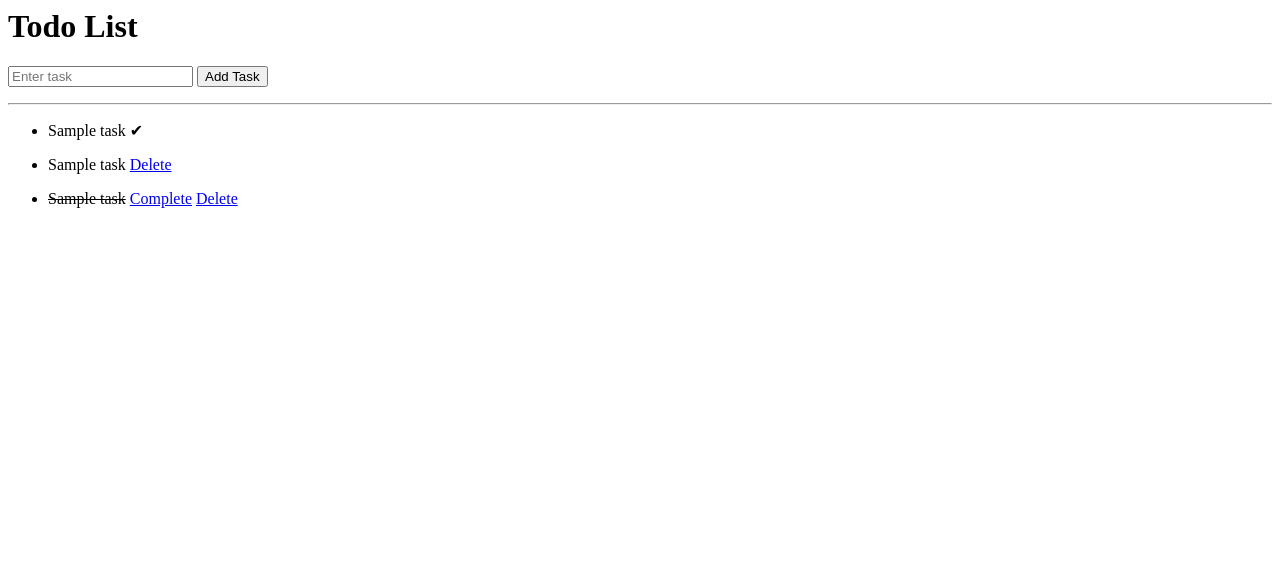
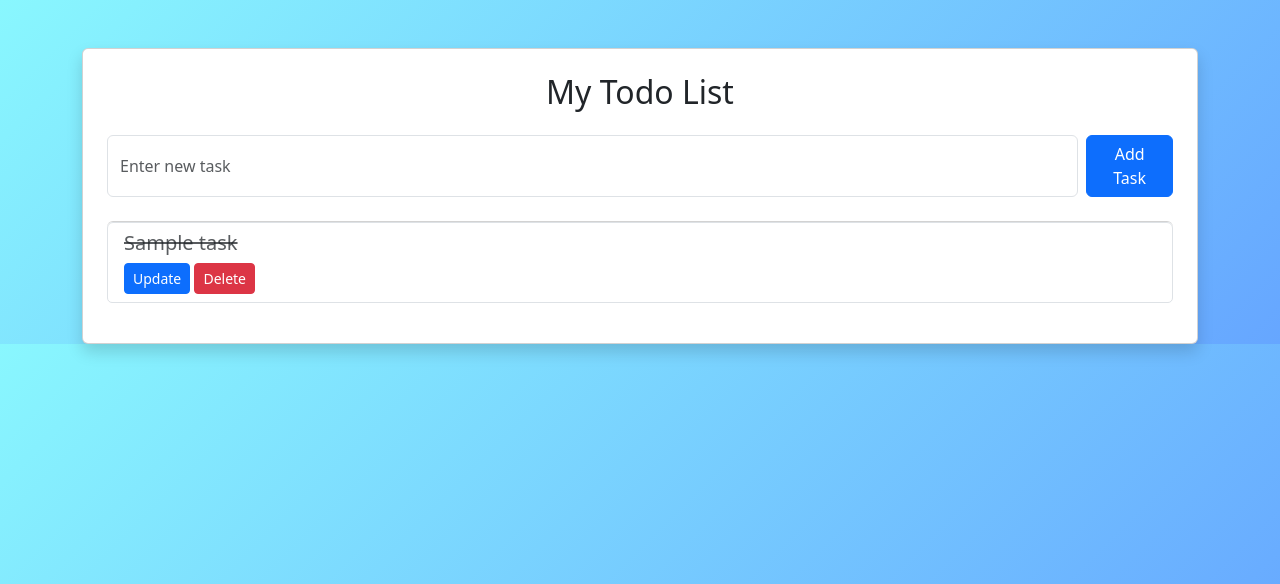
Before and after one commit to manerutuja22/To_Do_Application, a Django app: page / in a window 1280 px wide. Shown: the top 584 px of the page. Run offline with Django 5.2, Linux system fonts and the light colour scheme; tables that the repository leaves empty hold one stand-in row (values such as "Sample post").

Commit message:
Add features like update,delete,complete with CSS

```diff
--- a/todo/tasks/templates/tasks/list.html
+++ b/todo/tasks/templates/tasks/list.html
@@ -1,46 +1,84 @@
-<h1>Todo List</h1>
+<!DOCTYPE html>
+<html>
 
-<form method="POST">
-    {% csrf_token %}
-    <input type="text" name="title" placeholder="Enter task">
-    <button type="submit">Add Task</button>
+<head>
+
+<title>Todo App</title>
+
+<link href="https://cdn.jsdelivr.net/npm/bootstrap@5.3.3/dist/css/bootstrap.min.css" rel="stylesheet">
+
+</head>
+
+<body style="background:linear-gradient(135deg,#89f7fe,#66a6ff);">
+
+<div class="container mt-5">
+
+<div class="card shadow p-4">
+
+<h2 class="text-center mb-4">My Todo List</h2>
+
+<form method="POST" class="d-flex gap-2 mb-4">
+
+{% csrf_token %}
+
+<input
+type="text"
+name="title"
+class="form-control"
+placeholder="Enter new task"
+required
+>
+
+<button class="btn btn-primary">
+Add Task
+</button>
+
 </form>
 
-<hr>
+<ul class="list-group">
 
-<ul>
 {% for task in tasks %}
-    <li>
-        {{ task.title }}
-        {% if task.completed %}
-            ✔
-        {% endif %}
-    </li>
+
+<li class="list-group-item mb-3">
+
+{% if task.completed %}
+<h5 class="text-muted text-decoration-line-through">
+{{ task.title }}
+</h5>
+{% else %}
+<h5 class="text-dark">
+{{ task.title }}
+</h5>
+{% endif %}
+
+<div class="mt-2">
+
+{% if not task.completed %}
+<a href="/complete/{{ task.id }}" class="btn btn-success btn-sm">
+Complete
+</a>
+{% endif %}
+
+<a href="/update/{{ task.id }}" class="btn btn-primary btn-sm">
+Update
+</a>
+
+<a href="/delete/{{ task.id }}" class="btn btn-danger btn-sm">
+Delete
+</a>
+
+</div>
+
+</li>
+
 {% endfor %}
+
 </ul>
-<ul>
-{% for task in tasks %}
-    <li>
-        {{ task.title }}
 
-        <a href="/delete/{{ task.id }}">Delete</a>
+</div>
 
-    </li>
-{% endfor %}
-</ul>
-<ul>
-{% for task in tasks %}
-    <li>
+</div>
 
-        {% if task.completed %}
-            <s>{{ task.title }}</s>
-        {% else %}
-            {{ task.title }}
-        {% endif %}
+</body>
 
-        <a href="/complete/{{ task.id }}">Complete</a>
-        <a href="/delete/{{ task.id }}">Delete</a>
-
-    </li>
-{% endfor %}
-</ul>
+</html>
--- a/todo/tasks/urls.py
+++ b/todo/tasks/urls.py
@@ -3,6 +3,7 @@ from django.urls import path,include
 from . import views
 urlpatterns = [
     path('',views.task_list),
+    path("update/<int:id>/", views.update_task, name="update"),
     path('delete/<int:id>/', views.delete_task, name="delete"),
     path('complete/<int:id>/', views.complete_task, name="complete"),
 ]
--- a/todo/tasks/views.py
+++ b/todo/tasks/views.py
@@ -13,6 +13,17 @@ def task_list(request):
 
     return render(request, "tasks/list.html", {"tasks": tasks})
 
+def update_task(request, id):
+
+    task = Task.objects.get(id=id)
+
+    if request.method == "POST":
+        title = request.POST.get("title")
+        task.title = title
+        task.save()
+        return redirect("/")
+
+    return render(request, "tasks/update.html", {"task": task})
 
 def delete_task(request, id):
     task = Task.objects.get(id=id)
```
Also changed, not shown: todo/tasks/templates/tasks/update.html (added, +46 -0 lines).
